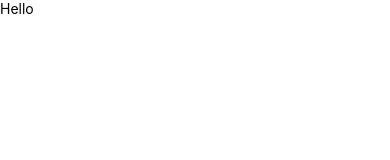
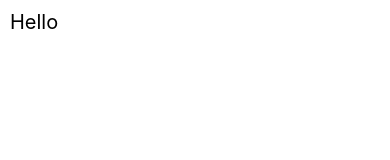
Before and after one commit to Shahzaib554/WeatherApp, a React Native app: screen / in a window 390 px wide. Shown: the top 160 px of the page. Built offline with nearby package versions, Linux system fonts and the light colour scheme.

Commit message:
Resolved the Issues from my code!

```diff
--- a/App.jsx
+++ b/App.jsx
@@ -1,11 +1,23 @@
-import { View, Text } from 'react-native';
+import { View, Text, StyleSheet } from 'react-native';
 
 function App() {
   return (
-    <View>
-      <Text>Hello</Text>
+    <View style={styles.container}>
+      <Text style={styles.text}>Hello</Text>
     </View>
   );
 }
 
+const styles = StyleSheet.create({
+  container: {
+    flex: 1,
+    backgroundColor: 'white',
+  },
+  text: {
+    fontSize: 20,
+    padding: 10,
+    color: 'black',
+  },
+});
+
 export default App;
```
